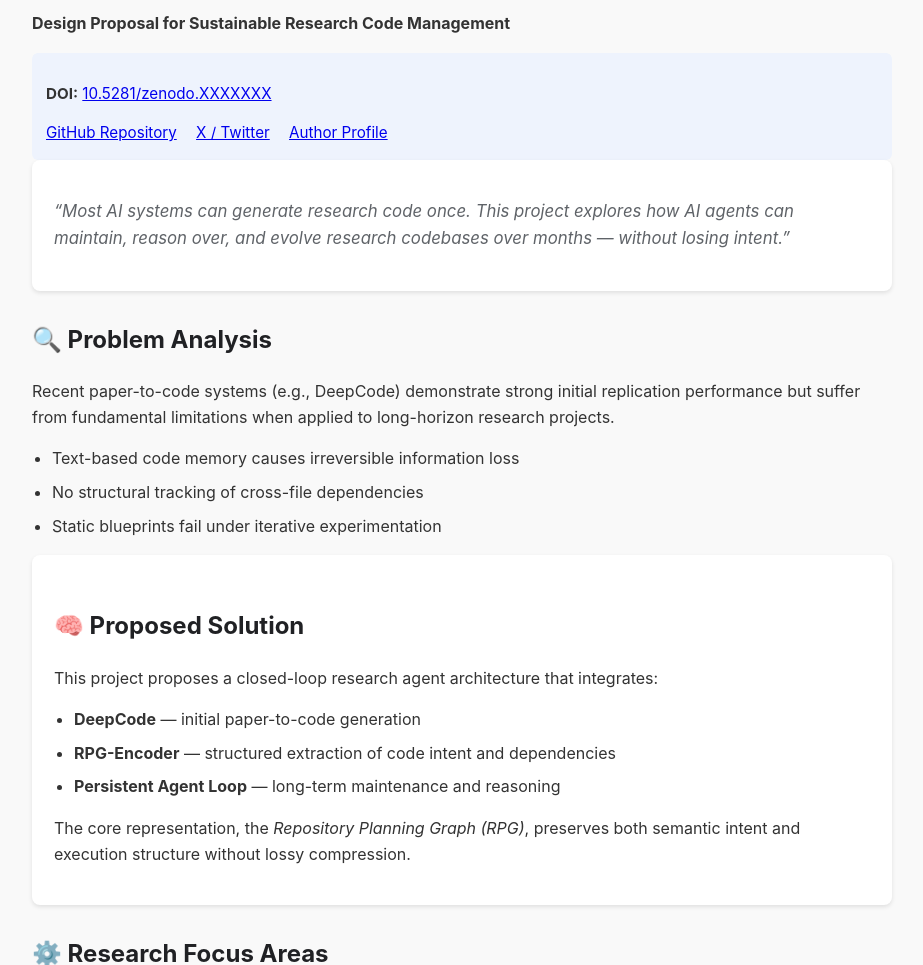
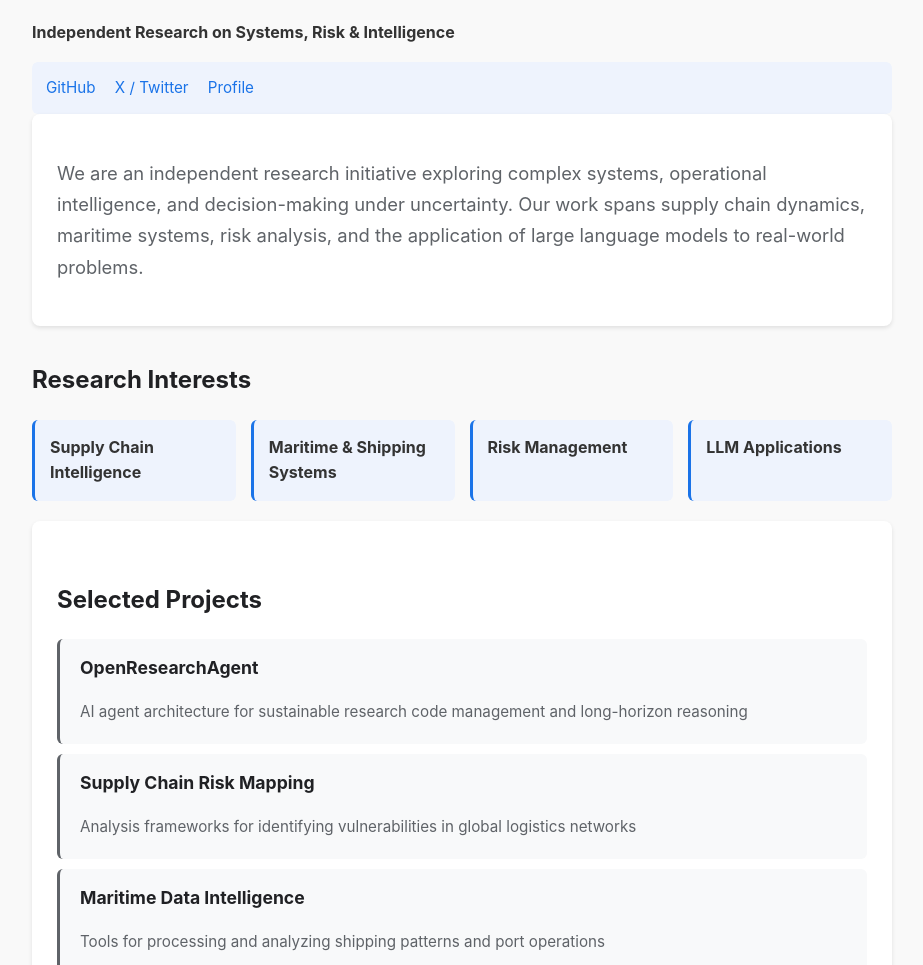
Before and after one commit to signalgap9-del/signalgap9-del.github.io, a plain HTML site: page index.html in a window 1280 px wide. Shown: the part 135-1100 px from the top of the page, without its empty margins (178-1101 px from the left). Drawn offline with Linux system fonts and the light colour scheme.

Commit message:
Update index.html

```diff
--- a/index.html
+++ b/index.html
@@ -11,7 +11,7 @@
 
     <meta charset="UTF-8">
     <meta name="viewport" content="width=device-width, initial-scale=1.0">
-    <title>OpenResearchAgent — Sustainable Research Code Intelligence</title>
+    <title>OPENGROUNDINTEL — Independent Research</title>
 
     <style>
         body {
@@ -23,22 +23,62 @@
             padding: 40px 20px;
             background-color: #f9f9f9;
         }
-        h1 { color: #1a73e8; border-bottom: 2px solid #1a73e8; padding-bottom: 10px; }
-        h2 { color: #202124; margin-top: 30px; }
+        h1 {
+            color: #1a73e8;
+            border-bottom: 2px solid #1a73e8;
+            padding-bottom: 10px;
+            font-size: 2.2em;
+        }
+        h2 {
+            color: #202124;
+            margin-top: 35px;
+            font-size: 1.5em;
+        }
+        h3 {
+            color: #5f6368;
+            margin-top: 20px;
+            font-size: 1.1em;
+        }
         .card {
             background: white;
-            padding: 22px;
+            padding: 25px;
             border-radius: 8px;
             box-shadow: 0 2px 4px rgba(0,0,0,0.1);
             margin-bottom: 22px;
         }
-        .mission {
-            font-style: italic;
+        .intro {
+            font-size: 1.15em;
             color: #5f6368;
-            font-size: 1.05em;
+            line-height: 1.7;
         }
-        ul { padding-left: 20px; }
-        li { margin-bottom: 8px; }
+        .focus-areas {
+            display: grid;
+            grid-template-columns: repeat(auto-fit, minmax(200px, 1fr));
+            gap: 15px;
+            margin: 20px 0;
+        }
+        .focus-item {
+            background: #eef3fd;
+            padding: 15px;
+            border-radius: 6px;
+            border-left: 3px solid #1a73e8;
+        }
+        .project-item {
+            background: #f8f9fa;
+            padding: 15px 20px;
+            margin: 10px 0;
+            border-radius: 6px;
+            border-left: 3px solid #5f6368;
+        }
+        .project-item h3 {
+            margin-top: 0;
+            color: #202124;
+        }
+        .project-item p {
+            margin: 5px 0;
+            color: #5f6368;
+            font-size: 0.95em;
+        }
         .meta {
             background: #eef3fd;
             padding: 14px;
@@ -47,6 +87,11 @@
         }
         .links a {
             margin-right: 15px;
+            color: #1a73e8;
+            text-decoration: none;
+        }
+        .links a:hover {
+            text-decoration: underline;
         }
     </style>
 </head>
@@ -54,92 +99,81 @@
 <body>
 
 <header>
-    <h1>OpenResearchAgent</h1>
-    <p><strong>Design Proposal for Sustainable Research Code Management</strong></p>
+    <h1>OPENGROUNDINTEL</h1>
+    <p><strong>Independent Research on Systems, Risk & Intelligence</strong></p>
 </header>
 
 <section class="meta">
-    <p>
-        <strong>DOI:</strong>
-        <a href="https://doi.org/10.5281/zenodo.XXXXXXX">10.5281/zenodo.XXXXXXX</a>
-    </p>
     <div class="links">
-        <a href="https://github.com/signalgap9-del/OpenResearchAgent">GitHub Repository</a>
+        <a href="https://github.com/signalgap9-del/OpenResearchAgent">GitHub</a>
         <a href="https://x.com/GapSigOfficial">X / Twitter</a>
-        <a href="https://signalgap9-del.github.io/">Author Profile</a>
+        <a href="https://signalgap9-del.github.io/">Profile</a>
     </div>
 </section>
 
 <main>
 
     <section class="card">
-        <p class="mission">
-            “Most AI systems can generate research code once.
-            This project explores how AI agents can maintain, reason over,
-            and evolve research codebases over months — without losing intent.”
+        <p class="intro">
+            We are an independent research initiative exploring complex systems,
+            operational intelligence, and decision-making under uncertainty.
+            Our work spans supply chain dynamics, maritime systems, risk analysis,
+            and the application of large language models to real-world problems.
         </p>
     </section>
 
     <section>
-        <h2>🔍 Problem Analysis</h2>
-        <p>
-            Recent paper-to-code systems (e.g., DeepCode) demonstrate strong initial
-            replication performance but suffer from fundamental limitations when applied
-            to long-horizon research projects.
-        </p>
-        <ul>
-            <li>Text-based code memory causes irreversible information loss</li>
-            <li>No structural tracking of cross-file dependencies</li>
-            <li>Static blueprints fail under iterative experimentation</li>
-        </ul>
+        <h2>Research Interests</h2>
+        <div class="focus-areas">
+            <div class="focus-item">
+                <strong>Supply Chain Intelligence</strong>
+            </div>
+            <div class="focus-item">
+                <strong>Maritime & Shipping Systems</strong>
+            </div>
+            <div class="focus-item">
+                <strong>Risk Management</strong>
+            </div>
+            <div class="focus-item">
+                <strong>LLM Applications</strong>
+            </div>
+        </div>
     </section>
 
     <section class="card">
-        <h2>🧠 Proposed Solution</h2>
-        <p>
-            This project proposes a closed-loop research agent architecture that integrates:
-        </p>
-        <ul>
-            <li><strong>DeepCode</strong> — initial paper-to-code generation</li>
-            <li><strong>RPG-Encoder</strong> — structured extraction of code intent and dependencies</li>
-            <li><strong>Persistent Agent Loop</strong> — long-term maintenance and reasoning</li>
-        </ul>
-        <p>
-            The core representation, the <em>Repository Planning Graph (RPG)</em>,
-            preserves both semantic intent and execution structure without lossy compression.
-        </p>
+        <h2>Selected Projects</h2>
+
+        <div class="project-item">
+            <h3>OpenResearchAgent</h3>
+            <p>AI agent architecture for sustainable research code management and long-horizon reasoning</p>
+        </div>
+
+        <div class="project-item">
+            <h3>Supply Chain Risk Mapping</h3>
+            <p>Analysis frameworks for identifying vulnerabilities in global logistics networks</p>
+        </div>
+
+        <div class="project-item">
+            <h3>Maritime Data Intelligence</h3>
+            <p>Tools for processing and analyzing shipping patterns and port operations</p>
+        </div>
+
     </section>
 
     <section>
-        <h2>⚙️ Research Focus Areas</h2>
-        <ul>
-            <li>AI-assisted research automation</li>
-            <li>Long-horizon code intelligence</li>
-            <li>System-level reasoning and dependency tracking</li>
-            <li>Transportable research infrastructure (not domain-specific)</li>
-            <li>Decision-support systems for evolving technical artifacts</li>
-        </ul>
-    </section>
-
-    <section class="card">
-        <h2>📄 Research Status</h2>
+        <h2>Approach</h2>
         <p>
-            This release is a <strong>research design proposal and prototype</strong>.
-            It is not a production system and is intended to support discussion,
-            experimentation, and future empirical validation.
+            We believe in open research, transparent methodologies, and building
+            practical tools that bridge academic rigor with operational reality.
+            Our work prioritizes systems-level thinking and empirical validation.
         </p>
-        <ul>
-            <li>Status: Research Preview (v0.1)</li>
-            <li>Scope: Research systems & intelligence</li>
-            <li>Audience: AI researchers, system designers</li>
-        </ul>
     </section>
 
 </main>
 
 <footer>
     <p style="text-align:center; color:#999; font-size:0.8em; margin-top:50px;">
-        © 2026 OpenResearchAgent — Open Research Infrastructure
+        © 2026 OPENGROUNDINTEL — Independent Research
     </p>
 </footer>
 
```
